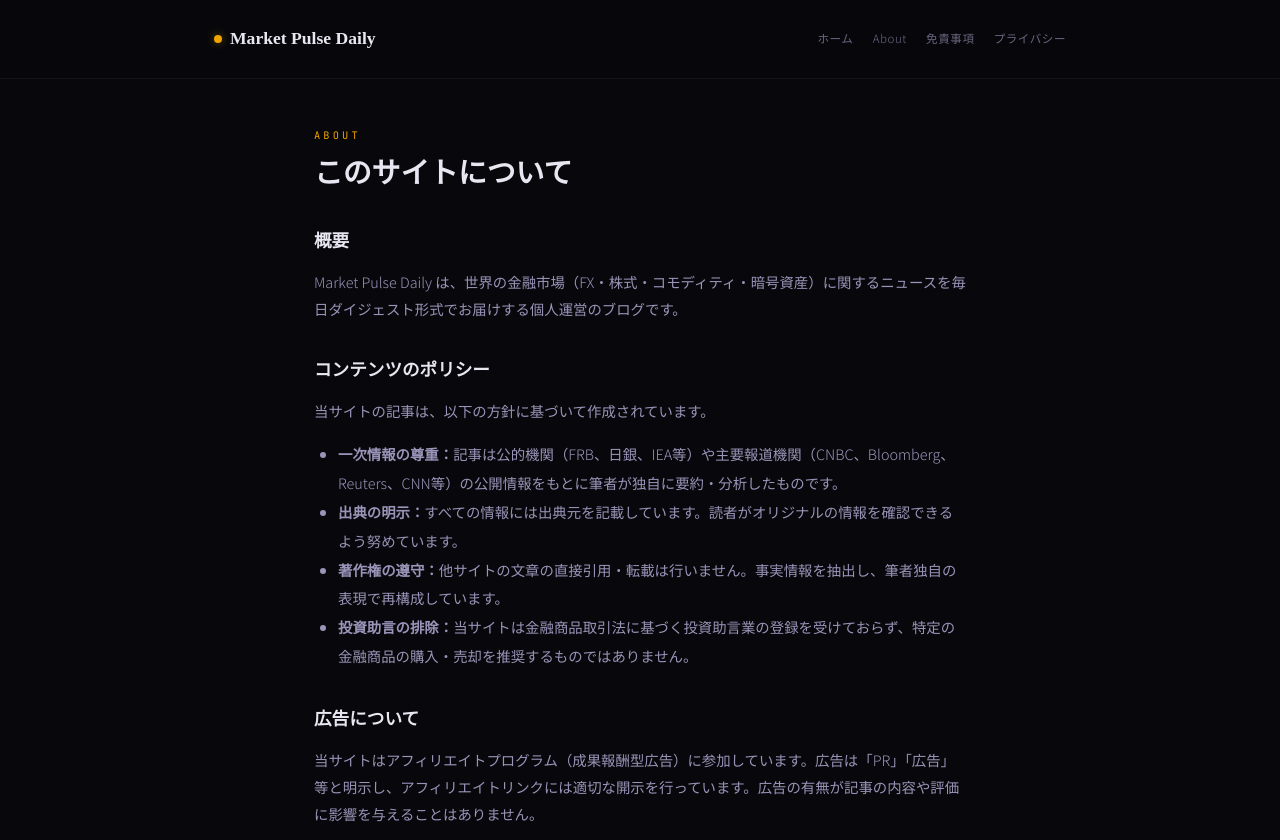
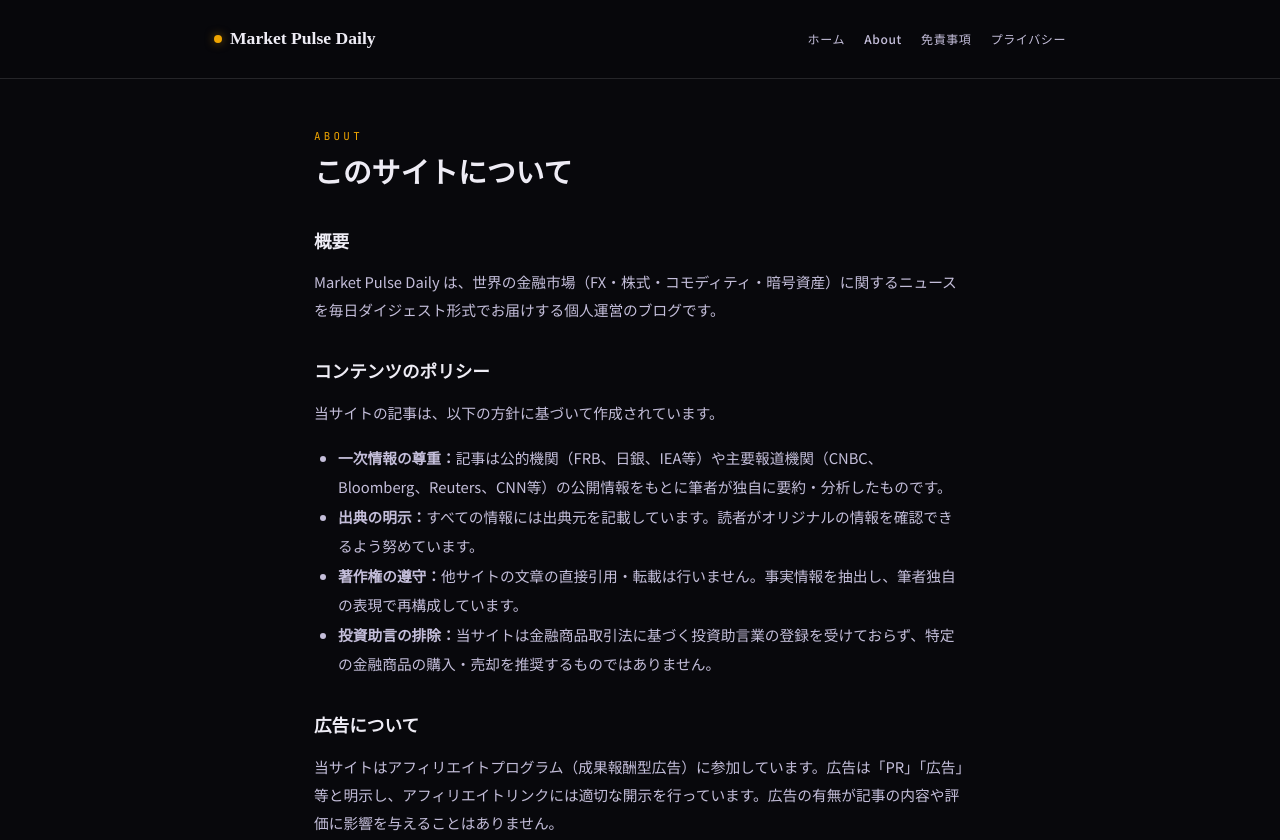
Before and after one commit to ainick25/market-pulse-daily, a plain HTML site: page about.html in a window 1280 px wide. Shown: the top 840 px of the page. Drawn offline with Linux system fonts and the light colour scheme.

Commit message:
Update about.html

```diff
--- a/about.html
+++ b/about.html
@@ -6,22 +6,22 @@
 <title>このサイトについて — Market Pulse Daily</title>
 <link href="https://fonts.googleapis.com/css2?family=Noto+Sans+JP:wght@300;400;500;700&family=Noto+Serif+JP:wght@400;700&family=JetBrains+Mono:wght@400;700&display=swap" rel="stylesheet">
 <style>
-:root{--bg-primary:#08080c;--bg-card:#13131b;--text-primary:#e8e6f0;--text-secondary:#9994b8;--text-muted:#6b6580;--accent-amber:#f0a500;--border:rgba(255,255,255,0.05);--border-accent:rgba(255,255,255,0.1);}
+:root{--bg-primary:#08080c;--bg-card:#181822;--text-primary:#eeecf5;--text-secondary:#c4beda;--text-muted:#918aab;--accent-amber:#f0a500;--border:rgba(255,255,255,0.12);--border-accent:rgba(255,255,255,0.2);}
 *{margin:0;padding:0;box-sizing:border-box;}
-body{font-family:'Noto Sans JP',sans-serif;background:var(--bg-primary);color:var(--text-primary);line-height:1.7;font-weight:300;}
-.site-header{border-bottom:1px solid var(--border);padding:1.5rem 0;position:sticky;top:0;z-index:100;background:rgba(8,8,12,0.92);backdrop-filter:blur(20px);}
+body{font-family:'Noto Sans JP',sans-serif;background:var(--bg-primary);color:var(--text-primary);line-height:1.7;font-weight:400;}
+.site-header{border-bottom:1px solid var(--border);padding:1.5rem 0;position:sticky;top:0;z-index:100;background:rgba(8,8,12,0.94);backdrop-filter:blur(20px);}
 .header-inner{max-width:900px;margin:0 auto;padding:0 1.5rem;display:flex;align-items:center;justify-content:space-between;}
 .site-logo{font-family:'Noto Serif JP',serif;font-size:1.1rem;font-weight:700;color:var(--text-primary);text-decoration:none;display:flex;align-items:center;gap:0.5rem;}
-.logo-mark{display:inline-block;width:8px;height:8px;background:var(--accent-amber);border-radius:50%;box-shadow:0 0 8px rgba(240,165,0,0.4);}
+.logo-mark{display:inline-block;width:8px;height:8px;background:var(--accent-amber);border-radius:50%;box-shadow:0 0 10px rgba(240,165,0,0.5);}
 .header-nav{display:flex;gap:1.2rem;}
-.header-nav a{font-size:0.72rem;color:var(--text-muted);text-decoration:none;letter-spacing:0.05em;transition:color 0.2s;}
+.header-nav a{font-size:0.75rem;color:var(--text-secondary);text-decoration:none;letter-spacing:0.05em;transition:color 0.2s;font-weight:500;}
 .header-nav a:hover{color:var(--text-primary);}
 .content{max-width:700px;margin:0 auto;padding:3rem 1.5rem 5rem;}
-.page-label{font-family:'JetBrains Mono',monospace;font-size:0.65rem;color:var(--accent-amber);letter-spacing:0.3em;text-transform:uppercase;margin-bottom:0.5rem;}
+.page-label{font-family:'JetBrains Mono',monospace;font-size:0.68rem;color:var(--accent-amber);letter-spacing:0.3em;text-transform:uppercase;margin-bottom:0.5rem;}
 h1{font-family:'Noto Serif JP',serif;font-size:1.8rem;font-weight:700;margin-bottom:2rem;line-height:1.4;}
 h2{font-size:1.1rem;font-weight:700;margin:2rem 0 0.8rem;color:var(--text-primary);}
-p{color:var(--text-secondary);font-size:0.9rem;margin-bottom:1rem;line-height:1.9;}
-ul{color:var(--text-secondary);font-size:0.9rem;margin:0.5rem 0 1rem 1.5rem;line-height:2;}
+p{color:var(--text-secondary);font-size:0.92rem;margin-bottom:1rem;line-height:1.9;}
+ul{color:var(--text-secondary);font-size:0.92rem;margin:0.5rem 0 1rem 1.5rem;line-height:2;}
 a.back{display:inline-block;margin-top:2rem;font-size:0.85rem;color:var(--accent-amber);text-decoration:none;}
 a.back:hover{text-decoration:underline;}
 </style>
```
